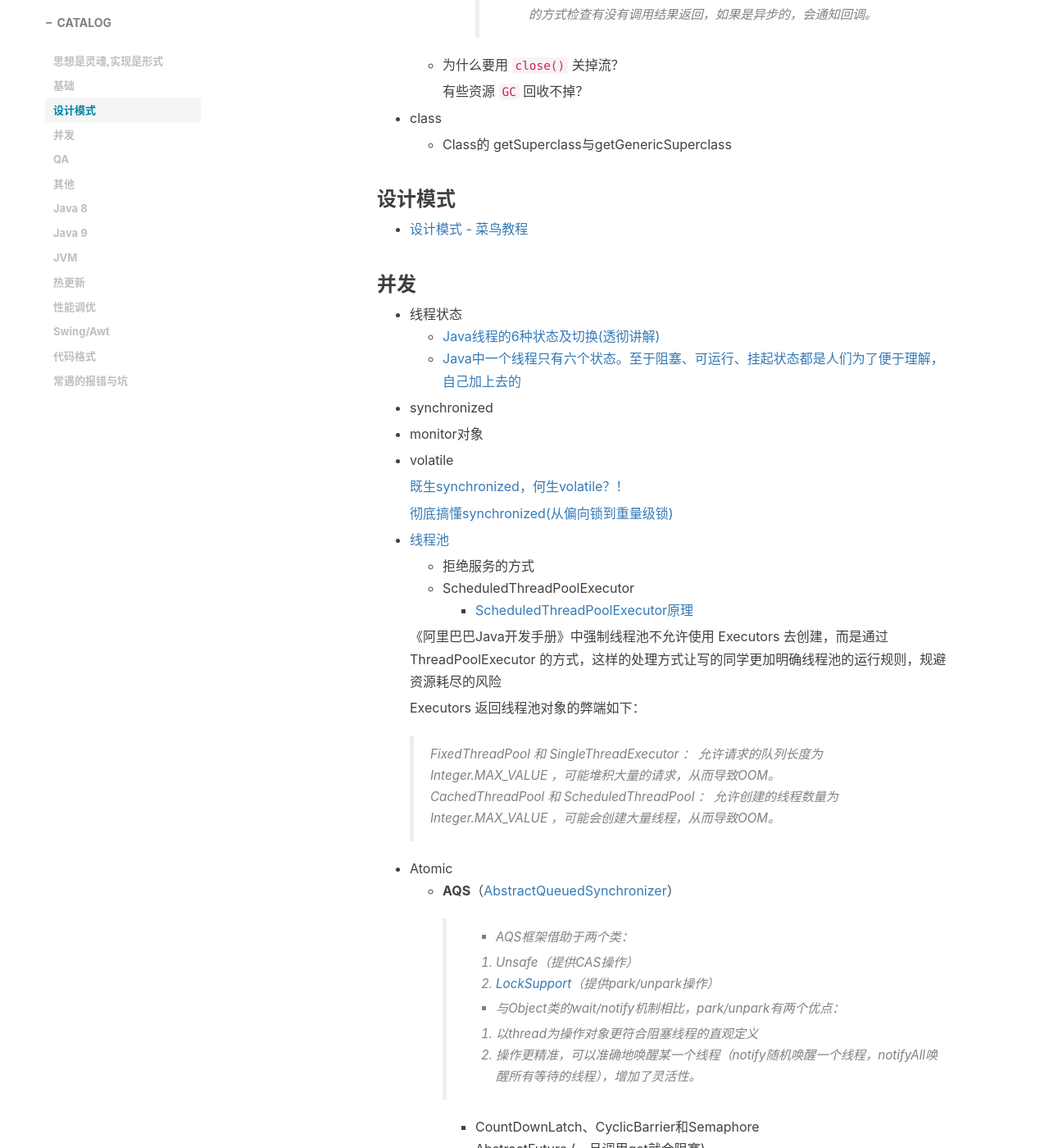
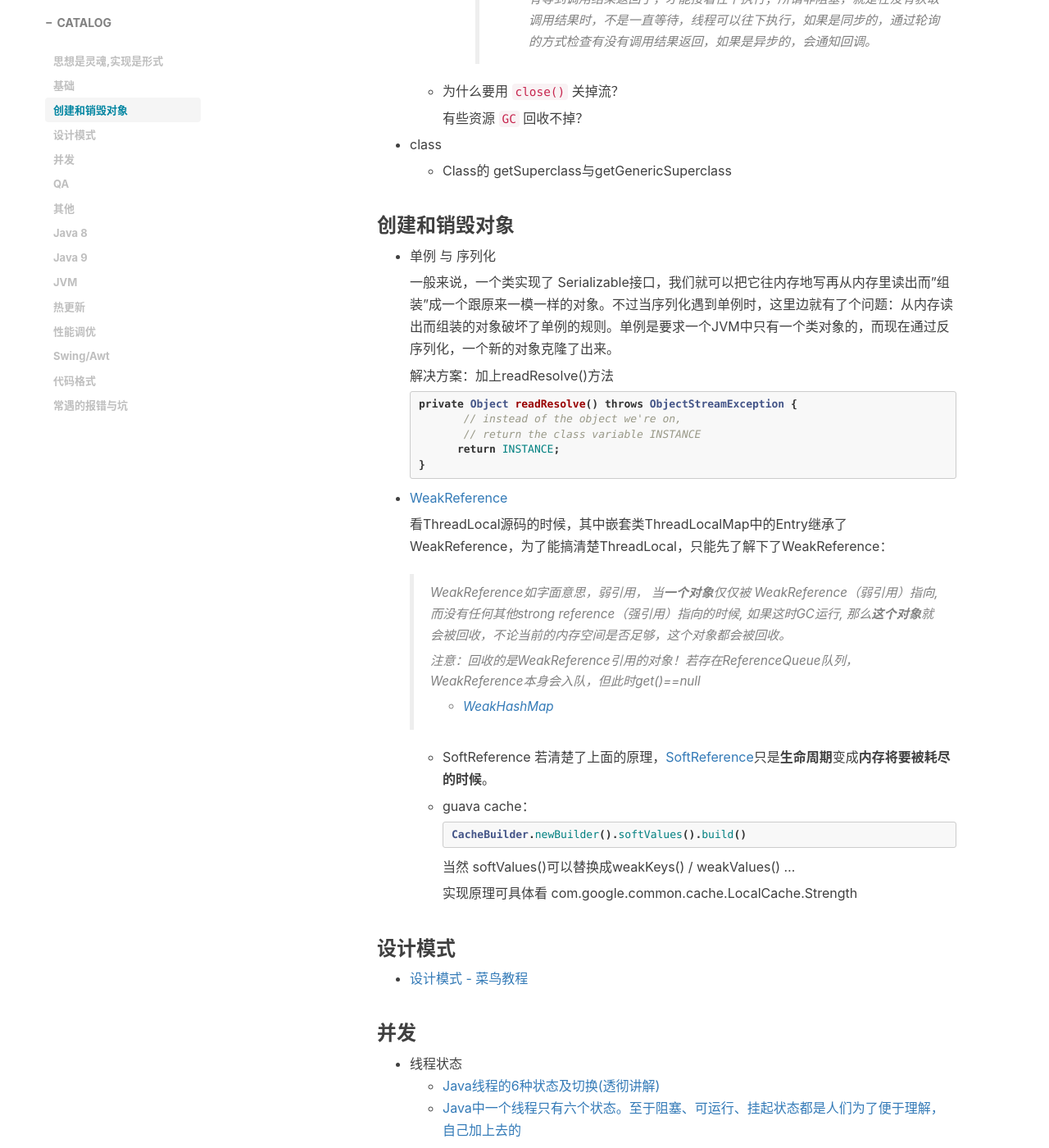
Before and after one commit to Ariescat/blog, a Jekyll site: the page built from docs/Java.md, in a window 1280 px wide and 1400 px high, scrolled down 2276 px. Shown: the whole window at 82% size. Built offline with Jekyll 4.4.1, drawn with Linux system fonts in a browser that asks for light colours; nearby versions of some CDN libraries; comment, search, counter and statistics services are not loaded.

Commit message:
创建和销毁对象：readResolve（）/ WeakReference

````diff
--- a/docs/Java.md
+++ b/docs/Java.md
@@ -43,6 +43,8 @@ catalog: true
 
 	  ScheduledThreadPoolExecutor其任务队列默认是DelayedWorkQueue的变种
 
+	* WeakHashMap
+
 * 代理
 	按照代理的创建时期，代理类可以分为两种。
 
@@ -86,6 +88,43 @@ catalog: true
 * class
 
   * Class的 getSuperclass与getGenericSuperclass
+
+### 创建和销毁对象
+
+- 单例 与 序列化
+
+  一般来说，一个类实现了 Serializable接口，我们就可以把它往内存地写再从内存里读出而"组装"成一个跟原来一模一样的对象。不过当序列化遇到单例时，这里边就有了个问题：从内存读出而组装的对象破坏了单例的规则。单例是要求一个JVM中只有一个类对象的，而现在通过反序列化，一个新的对象克隆了出来。
+
+  解决方案：加上readResolve()方法
+
+  ```java
+  private Object readResolve() throws ObjectStreamException {
+         // instead of the object we're on,
+         // return the class variable INSTANCE
+        return INSTANCE;
+  }
+  ```
+
+* [WeakReference](https://www.jianshu.com/p/964fbc30151a)
+
+  看ThreadLocal源码的时候，其中嵌套类ThreadLocalMap中的Entry继承了WeakReference，为了能搞清楚ThreadLocal，只能先了解下了WeakReference：
+
+  > WeakReference如字面意思，弱引用， 当**一个对象**仅仅被 WeakReference（弱引用）指向, 而没有任何其他strong reference（强引用）指向的时候, 如果这时GC运行, 那么**这个对象**就会被回收，不论当前的内存空间是否足够，这个对象都会被回收。
+  >
+  > 注意：回收的是WeakReference引用的对象！若存在ReferenceQueue队列，WeakReference本身会入队，但此时get()==null
+  * [WeakHashMap](https://blog.csdn.net/u012420654/article/details/51793909)
+
+  * SoftReference 若清楚了上面的原理，[SoftReference](https://www.jianshu.com/p/8c634f10ed1a)只是**生命周期**变成**内存将要被耗尽的时候**。
+
+  * guava cache：
+
+    ```java
+    CacheBuilder.newBuilder().softValues().build()
+    ```
+
+    当然 softValues()可以替换成weakKeys() / weakValues() ...
+
+    实现原理可具体看 com.google.common.cache.LocalCache.Strength
 
 ### 设计模式
 
````
